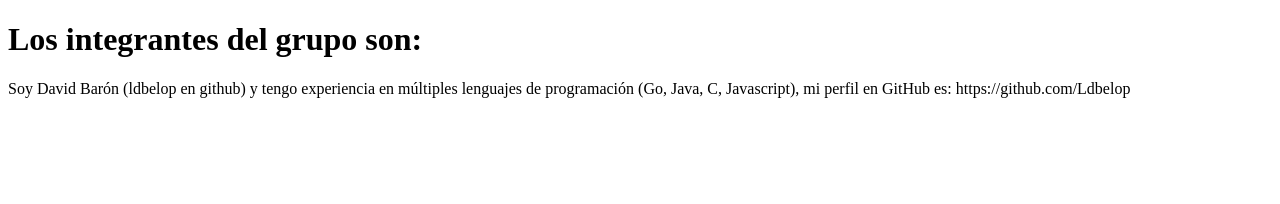
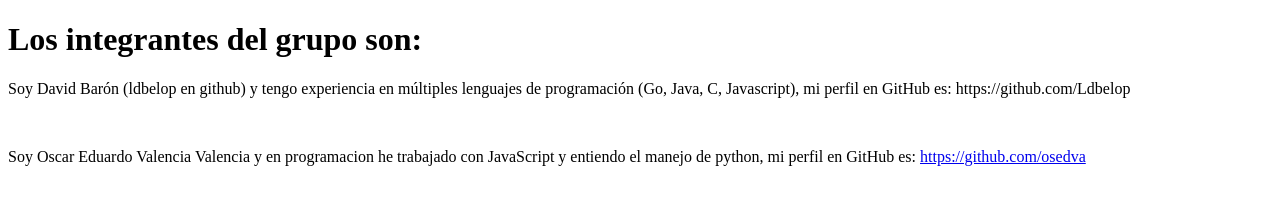
Before and after one commit to Ldbelop/Ejercicio-repositorio, a plain HTML site: page index.html in a window 1280 px wide. Drawn offline with Linux system fonts and the light colour scheme.

Commit message:
agregacion parrafo Oscar Eduardo Valencia

```diff
--- a/index.html
+++ b/index.html
@@ -9,5 +9,7 @@
 <body>
     <h1>Los integrantes del grupo son:</h1>
     <p>Soy David Barón (ldbelop en github) y tengo experiencia en múltiples lenguajes de programación (Go, Java, C, Javascript), mi perfil en GitHub es:  https://github.com/Ldbelop</p>
+    <br>
+    <p>Soy Oscar Eduardo Valencia Valencia y en programacion he trabajado con JavaScript y entiendo el manejo de python, mi perfil en GitHub es:  <a href="https://github.com/osedva">https://github.com/osedva</a></p>
 </body>
 </html>
```
